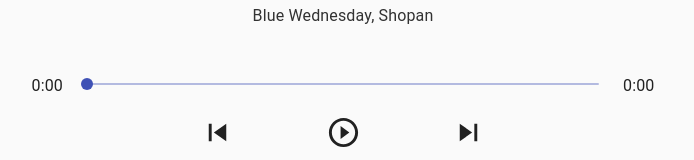
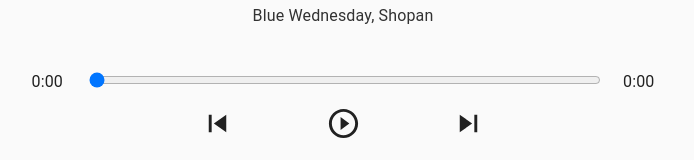
Before and after one commit to faisaljamil25/music-player, a React (Create React App) app: page / in a window 1280 px wide. Shown: the part 449-609 px from the top of the page, without its empty margins (297-991 px from the left). Built offline with nearby package versions, Linux system fonts and the light colour scheme.

Commit message:
chore: code refactor

```diff
--- a/src/App.js
+++ b/src/App.js
@@ -13,6 +13,17 @@
   const [currentSong, setCurrentSong] = React.useState(songs[0]);
   const [isPlaying, setIsPlaying] = React.useState(false);
   const [open, setOpen] = React.useState(false);
+  const [songInfo, setSongInfo] = React.useState({
+    currentTime: 0,
+    duration: 0,
+  });
+  const audioRef = React.useRef(null);
+
+  const timeUpdateHandler = (e) => {
+    const currentTime = e.target.currentTime;
+    const duration = e.target.duration;
+    setSongInfo({ ...songInfo, currentTime: currentTime, duration });
+  };
 
   return (
     <div className="App">
@@ -21,9 +32,11 @@
       <Grid>
         <Song currentSong={currentSong} />
         <Player
-          currentSong={currentSong}
+          audioRef={audioRef}
           isPlaying={isPlaying}
           setIsPlaying={setIsPlaying}
+          songInfo={songInfo}
+          setSongInfo={setSongInfo}
         />
       </Grid>
       <LibraryDrawer
@@ -31,7 +44,15 @@
         open={open}
         setOpen={setOpen}
         setCurrentSong={setCurrentSong}
+        audioRef={audioRef}
+        isPlaying={isPlaying}
       />
+      <audio
+        onTimeUpdate={timeUpdateHandler}
+        onLoadedMetadata={timeUpdateHandler}
+        ref={audioRef}
+        src={currentSong.audio}
+      ></audio>
     </div>
   );
 }
--- a/src/components/Library.js
+++ b/src/components/Library.js
@@ -12,7 +12,7 @@
   },
 }));
 
-const Library = ({ songs, setCurrentSong }) => {
+const Library = ({ songs, setCurrentSong, audioRef, isPlaying }) => {
   const classes = useStyles();
 
   return (
@@ -25,6 +25,8 @@
           <LibrarySong
             song={song}
             setCurrentSong={setCurrentSong}
+            audioRef={audioRef}
+            isPlaying={isPlaying}
             key={song.id}
           />
         ))}
--- a/src/components/LibraryDrawer.js
+++ b/src/components/LibraryDrawer.js
@@ -5,7 +5,14 @@
 import styles from "../styles/index";
 
 const useStyles = makeStyles(styles);
-const LibraryDrawer = ({ songs, open, setOpen, setCurrentSong }) => {
+const LibraryDrawer = ({
+  songs,
+  open,
+  setOpen,
+  setCurrentSong,
+  audioRef,
+  isPlaying,
+}) => {
   const classes = useStyles();
   const toggleLibrary = (open) => (event) => {
     if (
@@ -22,7 +29,12 @@
     <div>
       <React.Fragment key="left">
         <Drawer anchor="left" open={open} onClose={toggleLibrary(false)}>
-          <Library songs={songs} setCurrentSong={setCurrentSong} />
+          <Library
+            songs={songs}
+            setCurrentSong={setCurrentSong}
+            audioRef={audioRef}
+            isPlaying={isPlaying}
+          />
         </Drawer>
       </React.Fragment>
     </div>
--- a/src/components/LibrarySong.js
+++ b/src/components/LibrarySong.js
@@ -34,10 +34,18 @@
   },
 }));
 
-const LibrarySong = ({ song, setCurrentSong }) => {
+const LibrarySong = ({ song, setCurrentSong, audioRef, isPlaying }) => {
   const classes = useStyles();
   const handleSong = () => {
     setCurrentSong(song);
+    if (isPlaying) {
+      const playPromise = audioRef.current.play();
+      if (playPromise !== undefined) {
+        playPromise.then((audio) => {
+          audioRef.current.play();
+        });
+      }
+    }
   };
 
   return (
--- a/src/components/Player.js
+++ b/src/components/Player.js
@@ -1,5 +1,5 @@
 import React from "react";
-import { Grid, Typography, Slider, IconButton, Box } from "@material-ui/core";
+import { Grid, Typography, IconButton, Box } from "@material-ui/core";
 import { makeStyles } from "@material-ui/core/styles";
 // import PlayArrowIcon from "@material-ui/icons/PlayArrow";
 import PlayCircleOutlineIcon from "@material-ui/icons/PlayCircleOutline";
@@ -21,27 +21,29 @@
       width: "15%",
     },
   },
-  slider: {
+  sliderBox: {
     width: "60%",
     [theme.breakpoints.up("sm")]: {
       width: "40%",
     },
   },
+  slider: {
+    width: "100%",
+  },
 }));
 
-const Player = ({ currentSong, isPlaying, setIsPlaying }) => {
+const Player = ({
+  audioRef,
+  isPlaying,
+  setIsPlaying,
+  songInfo,
+  setSongInfo,
+}) => {
   const classes = useStyles();
-  const [value, setValue] = React.useState(0);
-  const [songInfo, setSongInfo] = React.useState({
-    currentTime: 0,
-    duration: 0,
-  });
-  const audioRef = React.useRef(null);
 
-  const handleChange = (event, newValue) => {
-    setValue(newValue);
-    audioRef.current.currentTime = newValue;
-    // setSongInfo({ ...songInfo, currentTime: newValue });
+  const dragHandler = (e) => {
+    audioRef.current.currentTime = e.target.value;
+    setSongInfo({ ...songInfo, currentTime: e.target.value });
   };
 
   const playSongHandler = () => {
@@ -51,12 +53,6 @@
       audioRef.current.play();
     }
     setIsPlaying(!isPlaying);
-  };
-
-  const timeUpdateHandler = (e) => {
-    const currentTime = e.target.currentTime;
-    const duration = e.target.duration;
-    setSongInfo({ ...songInfo, currentTime: currentTime, duration });
   };
 
   const getTime = (time) => {
@@ -71,13 +67,14 @@
         <Box>
           <Typography>{getTime(songInfo.currentTime)}</Typography>
         </Box>
-        <Box ml={3} mr={3} className={classes.slider}>
-          <Slider
+        <Box ml={3} mr={3} className={classes.sliderBox}>
+          <input
+            value={songInfo.currentTime}
+            type="range"
+            max={songInfo.duration || 0}
             min={0}
-            max={songInfo.duration}
-            value={value}
-            onChange={handleChange}
-            aria-labelledby="continuous-slider"
+            onChange={dragHandler}
+            className={classes.slider}
           />
         </Box>
         <Box>
@@ -105,12 +102,6 @@
           </IconButton>
         </Box>
       </Grid>
-      <audio
-        onTimeUpdate={timeUpdateHandler}
-        onLoadedMetadata={timeUpdateHandler}
-        ref={audioRef}
-        src={currentSong.audio}
-      ></audio>
     </div>
   );
 };
```
Also changed, not shown: 1 other file (tests, documents, lock files or other folders).
